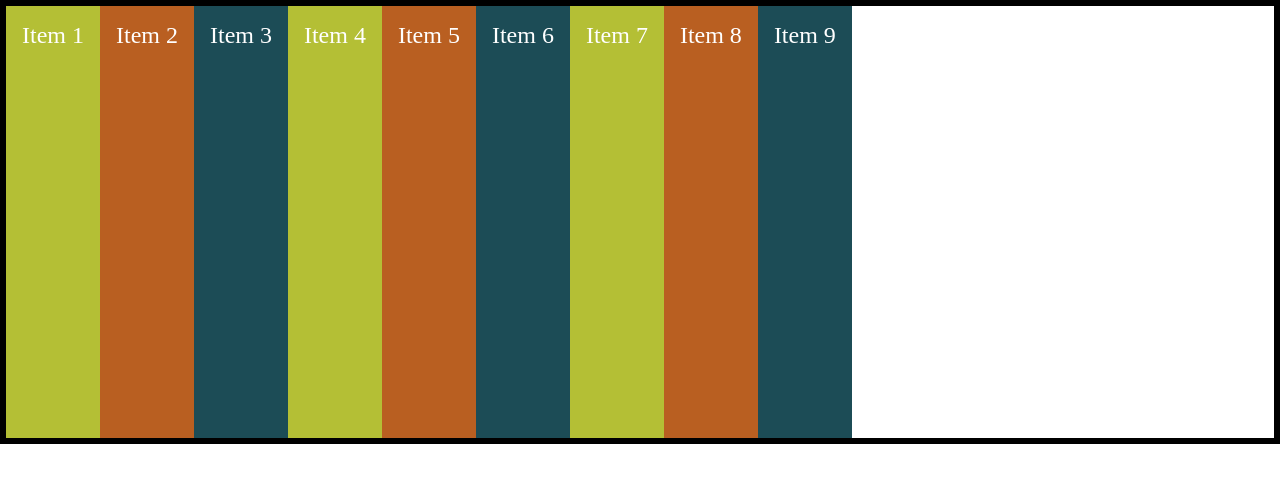
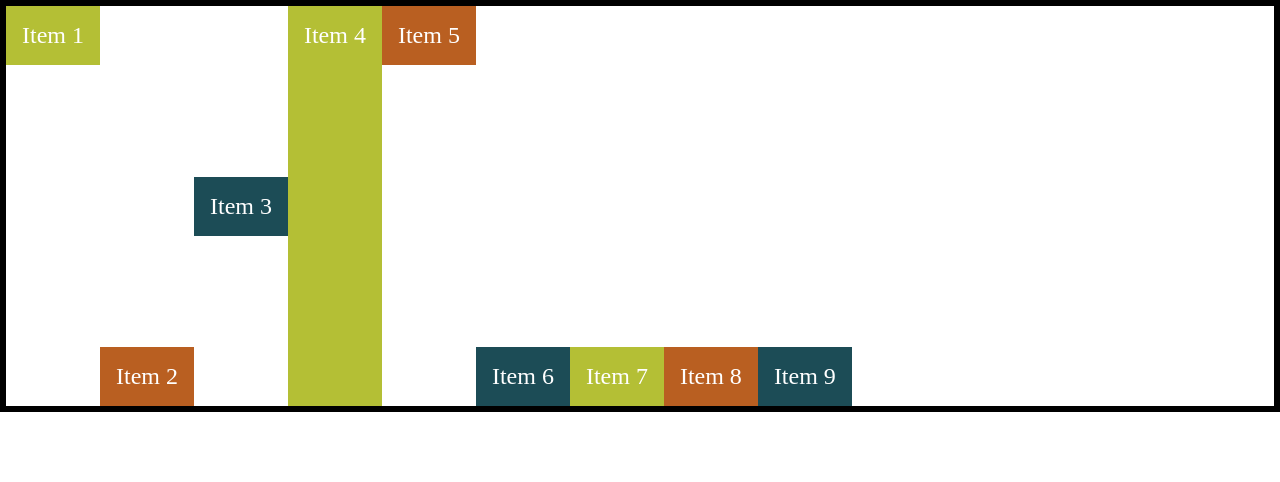
Before and after one commit to Boahen123/CSS-Practice, a plain HTML site: page more-flexbox/index.html in a window 1280 px wide. Drawn offline with Linux system fonts and the light colour scheme.

Commit message:
align-self property

```diff
--- a/more-flexbox/style.css
+++ b/more-flexbox/style.css
@@ -5,6 +5,8 @@ body {
 .container {
   border: 6px solid black;
   display: flex;
+  height: 400px;
+  align-items: flex-end;
 }
 
 .flex-item {
@@ -13,33 +15,39 @@ body {
   padding: 1rem;
   text-align: center;
   /* width: 8rem; */
-  height: 400px;
+  /* height: 400px; */
 }
 
 .item-1 {
   background-color: #b4bf35;
-  /* flex-basis: 400px; */
+  align-self: flex-start;
+
 }
 
 .item-2 {
   background-color: #b95f21;
+  align-self: flex-end;
+  /* align-self: flex-end; */
   /* padding-bottom: 5rem; */
   /* flex-shrink: 4; */
 }
 
 .item-3 {
   background-color: #1c4c56;
+  align-self: center;
   /* font-size: 3rem; */
   /* flex-shrink: 2; */
 }
 
 .item-4 {
   background-color: #b4bf35;
+  align-self: stretch;
 }
 
 .item-5 {
   background-color: #b95f21;
   /* flex-grow: 1; */
+  align-self: self-start;
 }
 
 .item-6 {
```
Also changed, not shown: more-flexbox/flex-box-use-cases/responsive-nav-bar/index.html (added), more-flexbox/flex-box-use-cases/responsive-nav-bar/style.css (added).
